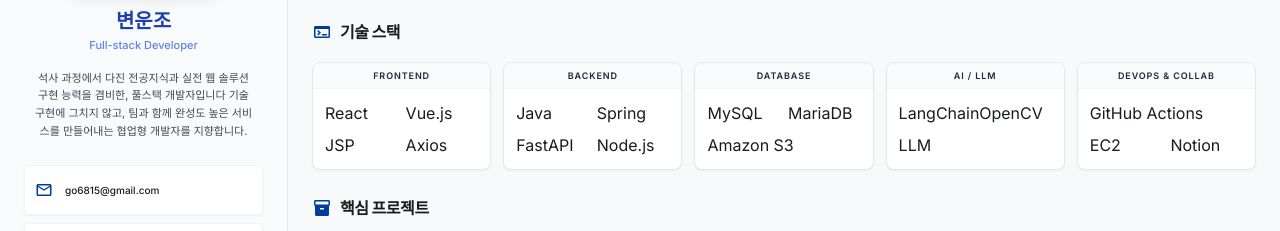
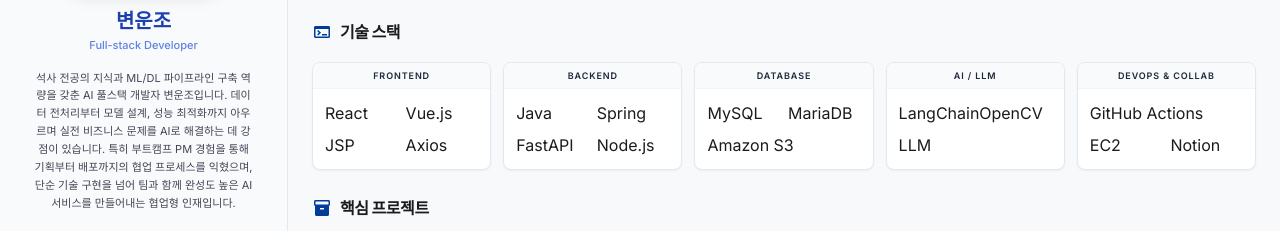
Before and after one commit to BWJ6814/BWJ_PORTFOLIO, a website: page code.html in a window 1280 px wide. Shown: the part 242-473 px from the top of the page. Drawn offline with nearby package versions, Linux system fonts and the light colour scheme.

Commit message:
ui 수정

```diff
--- a/code.html
+++ b/code.html
@@ -126,8 +126,8 @@
 <h1 class="text-xl font-black text-blue-800 dark:text-blue-300 font-headline mb-0.5">변운조</h1>
 <p class="text-blue-700/70 font-medium text-[11px] mb-4">Full-stack Developer</p>
 <div class="text-[11px] text-on-surface-variant leading-relaxed mb-6 px-2">
-    석사 과정에서 다진 전공지식과 실전 웹 솔루션 구현 능력을 겸비한, 풀스택 개발자입니다
-          기술 구현에 그치지 않고, 팀과 함께 완성도 높은 서비스를 만들어내는 협업형 개발자를 지향합니다.
+    석사 전공의 지식과 ML/DL 파이프라인 구축 역량을 갖춘 AI 풀스택 개발자 변운조입니다.
+데이터 전처리부터 모델 설계, 성능 최적화까지 아우르며 실전 비즈니스 문제를 AI로 해결하는 데 강점이 있습니다. 특히 부트캠프 PM 경험을 통해 기획부터 배포까지의 협업 프로세스를 익혔으며, 단순 기술 구현을 넘어 팀과 함께 완성도 높은 AI 서비스를 만들어내는 협업형 인재입니다.
                 </div>
 <div class="w-full space-y-2 text-left">
 <div class="flex items-center gap-3 p-2.5 bg-white rounded-lg shadow-sm border border-slate-100">
```
Also changed, not shown: index.html (+2 -2 lines), public/print-portfolio.html (+2 -2 lines).
